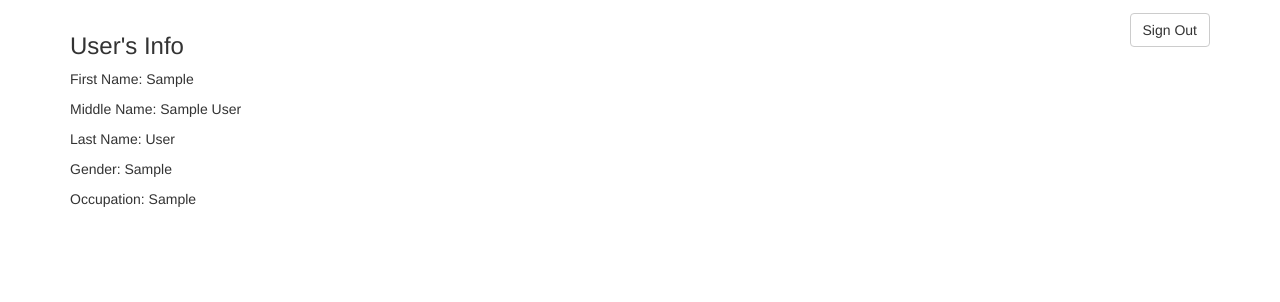
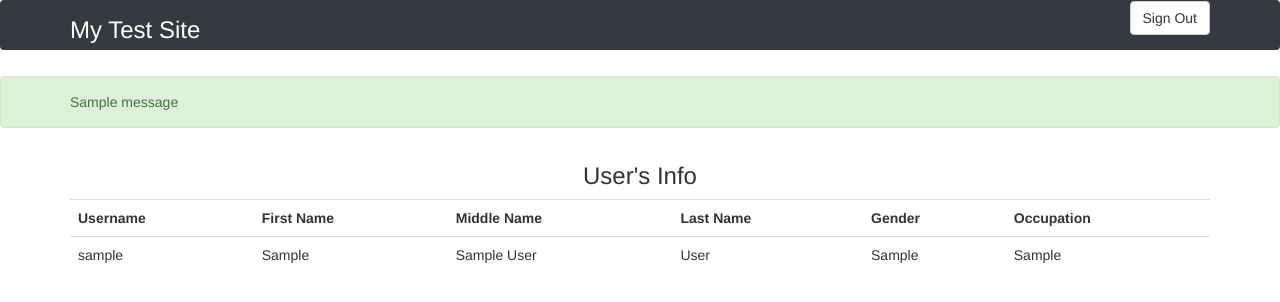
Before and after one commit to reichie020212/test-finance, a Django app: a page that uses blog/templates/blog/base.html in a window 1280 px wide. Shown: the top 302 px of the page. Run offline with Django 3.2, Linux system fonts and the light colour scheme; a user stored in the database is signed in; tables that the repository leaves empty hold one stand-in row (values such as "Sample post"); one stand-in notice (Sample message) is shown; some libraries are stand-ins or nearby versions.

Commit message:
Improved Design and Validation

```diff
--- a/blog/templates/blog/base.html
+++ b/blog/templates/blog/base.html
@@ -6,10 +6,81 @@
     <script src="https://ajax.googleapis.com/ajax/libs/jquery/3.5.1/jquery.min.js"></script>
     <script src="https://maxcdn.bootstrapcdn.com/bootstrap/3.4.1/js/bootstrap.min.js"></script>
     {% block css %}
+      <style>
+        .messages-wrapper .messages .alert {
+          margin-bottom: 15px;
+          margin-top: 0;
+        }
+        .messages-wrapper .messages .alert.impersonate {
+          padding: 0;
+          border-color: #d8d8d8;
+          color: #585858;
+          box-shadow: inset 0 -10px 10px -10px #a5a5a5;
+          background: repeating-linear-gradient(-45deg, #d8d8d8, #d8d8d8 10px, #dddddd 10px, #dddddd 20px);
+        }
+        .messages-wrapper .messages .alert.impersonate .label,
+        .messages-wrapper .messages .alert.impersonate .btn {
+          background-color: #585858;
+        }
+        .messages-wrapper .messages .alert.impersonate .btn {
+          margin-top: 7px;
+        }
+        .messages-wrapper .messages .alert p {
+          margin: 10px 0;
+        }
+        .wrap {
+          min-height: 100%;
+          position: relative;
+          margin-top: 2%;
+        }
+        .bg-dark {
+          background-color: #343a40!important;
+        }
+        .vertical-center {
+          margin: 0;
+          position: absolute;
+          top: 50%;
+          -ms-transform: translateY(-50%);
+          transform: translateY(-50%);
+        }
+        .right-align {
+          text-align: right;
+        }
+      </style>
     {% endblock css %}
     {% block js %}{% endblock %}
   </head>
   <body>
+    {% block header %}
+      <header>
+        <div class="navbar navbar-dark bg-dark shadow-sm">
+          <div class="container d-flex justify-content-between">
+            <div class="vertical-center">
+              <h3 style="color: white;">My Test Site</h3>
+            </div>
+            <div class="right-align">
+              {% block header_button %}
+              {% endblock %}
+            </div>
+          </div>
+        </div>
+      </header>
+    {% endblock %}
+    {% if messages %}
+      <div class="wrap">
+        <div class="messages-wrapper">
+          <div class="messages">
+            {% for message in messages %}
+              <div class="alert {% if message.tags == 'error' %} alert-danger {% else %} alert-success {% endif %}">
+                <div class="container">
+                  {{ message }}
+                </div>
+              </div>
+            {% endfor %}
+          </div>
+        </div>
+      </div>
+    {% endif %}
     {% block body %}
     {% endblock body %}
   </body>
--- a/blog/templates/blog/inside_page.html
+++ b/blog/templates/blog/inside_page.html
@@ -1,14 +1,30 @@
 {% extends "blog/base.html" %}
+
+{% block header_button %}
+    <a href="{% url 'account_logout' %}" class='btn btn-default' style='float: right;'>Sign Out</a>
+{% endblock %}
 
 {% block body %}
   <div class="container" style='margin-top: 1%'>
-    <a href="{% url 'account_logout' %}" class='btn btn-default' style='float: right;'>Sign Out</a>
-    <h3>User's Info</h3>
-    <p>First Name: {{ object.first_name }}</p>
-    <p>Middle Name: {{ object.middle_name }}</p>
-    <p>Last Name: {{ object.last_name }}</p>
-    <p>Gender: {{ object.gender }}</p>
-    <p>Occupation: {{ object.occupation }}</p>
+    <div>
+    <h3 style="text-align: center;">User's Info</h3>
+    <table class='table'>
+      <tr>
+        <th>Username</th>
+        <th>First Name</th>
+        <th>Middle Name</th>
+        <th>Last Name</th>
+        <th>Gender</th>
+        <th>Occupation</th>
+      </tr>
+      <tr>
+        <td>{{ object.user }}</td>
+        <td>{{ object.first_name }}</td>
+        <td>{{ object.middle_name }}</td>
+        <td>{{ object.last_name }}</td>
+        <td>{{ object.gender }}</td>
+        <td>{{ object.occupation }}</td>
+      </tr>
+    </table>
   </div>
-
 {% endblock %}
--- a/blog/templates/blog/register.html
+++ b/blog/templates/blog/register.html
@@ -2,6 +2,7 @@
 {% load crispy_forms_tags %}
 
 {% block css %}
+{{ block.super }}
 <style>
   .progressbar {
     counter-reset: step;
--- a/blog/views.py
+++ b/blog/views.py
@@ -36,6 +36,13 @@ class InsidePage(TemplateView):
 class LoginPageView(FormView):
     form_class = forms.LoginForm
     template_name = 'blog/login_page.html'
+
+    def form_invalid(self, form):
+        messages.error(
+            self.request,
+            'Username or Password is incorrect'
+        )
+        return super().form_invalid(form)
 
     def form_valid(self, form):
         username = form.cleaned_data['username']
@@ -137,4 +144,9 @@ class RegistrationPageView(NamedUrlSessionWizardView):
         if self.request.session.get('step'):
             del self.request.session['step']
 
+        messages.success(
+            self.request,
+            'Registration Successfull'
+        )
+
         return redirect(reverse('login_page'))
```
Also changed, not shown: blog/forms.py (+9 -2 lines), blog/templates/blog/home_page.html (+6 -2 lines), blog/templates/blog/login_page.html (+15 -3 lines).
